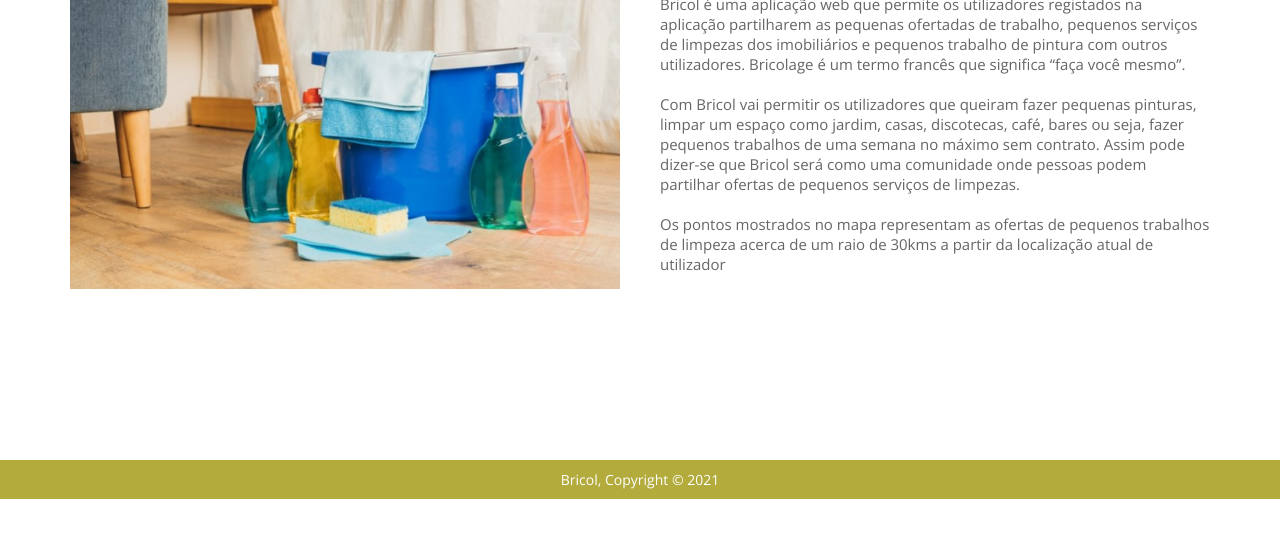
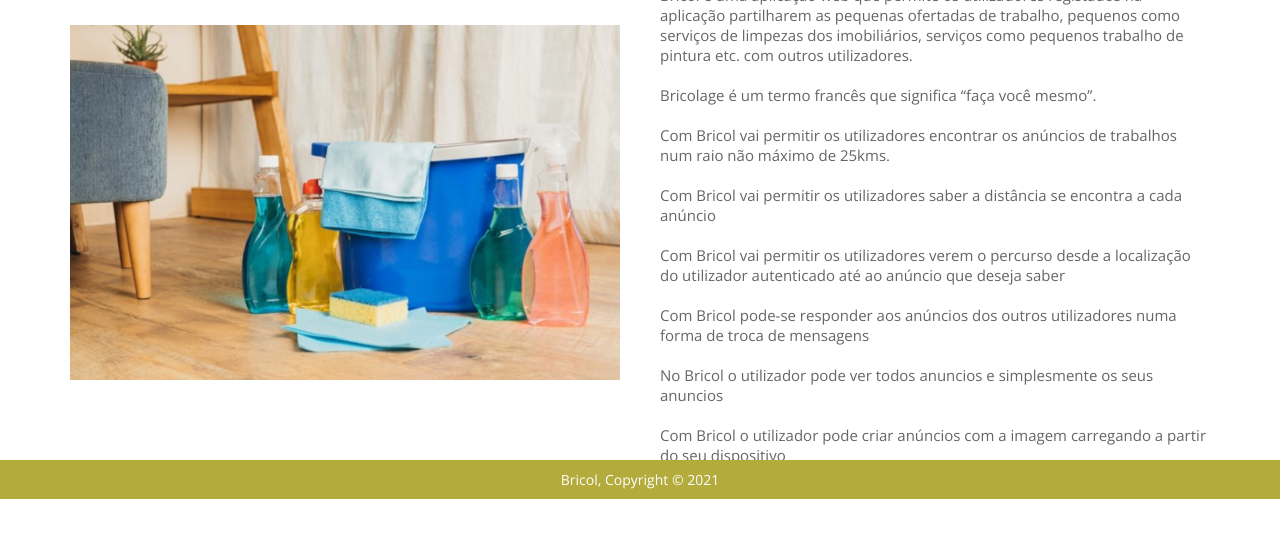
Before and after one commit to IanoIe/Bricol, a website: page public/info.html in a window 1280 px wide. Shown: the part 301-846 px from the top of the page. Before the commit the page ends 800 px from the top, so only its background shows below. Drawn offline with nearby package versions, Linux system fonts and the light colour scheme.

```diff
--- a/public/info.html
+++ b/public/info.html
@@ -32,13 +32,15 @@
           <div class="content">
               <h3>O que é Bricol?</h3>
               <p>Bricol é uma aplicação web que permite os utilizadores registados na aplicação partilharem as pequenas ofertadas de trabalho,
-                pequenos serviços de limpezas dos imobiliários e pequenos trabalho de pintura com outros utilizadores. Bricolage
-                é um termo francês que significa “faça você mesmo”.</p>
-              <p>Com Bricol vai permitir os utilizadores que queiram fazer pequenas pinturas, limpar um espaço como jardim, casas, discotecas, café, bares ou seja,
-                 fazer pequenos trabalhos de uma semana no máximo sem contrato. Assim pode dizer-se que Bricol será como uma comunidade onde
-                 pessoas podem partilhar ofertas de pequenos serviços de limpezas.</p>
-              <p>Os pontos mostrados no mapa representam as ofertas de pequenos trabalhos de limpeza acerca de um raio de 30kms a partir
-                     da localização atual de utilizador</p>
+                pequenos como serviços de limpezas dos imobiliários, serviços como pequenos trabalho de pintura etc. com outros utilizadores.</p>
+              <p>Bricolage é um termo francês que significa “faça você mesmo”.</p>
+              <p>Com Bricol vai permitir os utilizadores encontrar os anúncios de trabalhos num raio não máximo de 25kms.</p>
+              <p>Com Bricol vai permitir os utilizadores saber a distância se encontra a cada anúncio</p>
+              <p>Com Bricol vai permitir os utilizadores verem o percurso desde a localização do utilizador autenticado até ao anúncio que deseja saber</p>
+              <P>Com Bricol pode-se responder aos anúncios dos outros utilizadores numa forma de troca de mensagens</P>
+              <P>No Bricol o utilizador pode ver todos anuncios e simplesmente os seus anuncios </P>
+              <p>Com Bricol o utilizador pode criar anúncios com a imagem carregando a partir do seu dispositivo</p>
+
           </div>
         </div>
   </section>
--- a/public/stylesheets/style.css
+++ b/public/stylesheets/style.css
@@ -149,7 +149,7 @@
 .about .row .content p{
   font-size: 1.5rem;
   color:#666;
-  padding:1rem 0;
+  padding:2rem 0;
   text-transform: none;
 }
 
```
